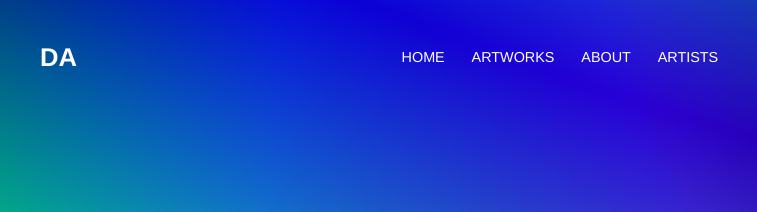
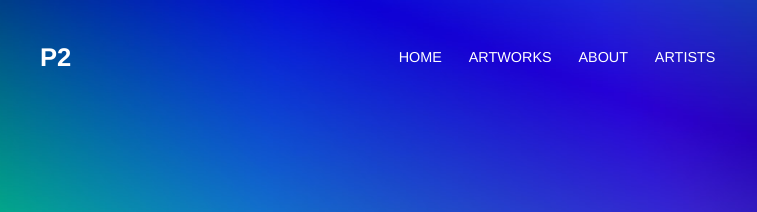
Before and after one commit to Ammar-Chalati/Projrct-2, a plain HTML site: page index.html in a window 1280 px wide. Shown: the top 212 px of the page, 32-789 px from the left. Drawn offline with Linux system fonts and the light colour scheme.

Commit message:
Update index.html

```diff
--- a/index.html
+++ b/index.html
@@ -19,7 +19,7 @@
     <header>
       <div class="container">
         <nav>
-          <a href="index.html" class="brand">DA</a>
+          <a href="index.html" class="brand">P2</a>
           <ul class="menu">
             <li><a href="#">Home</a></li>
             <li><a href="#">Artworks</a></li>
```
